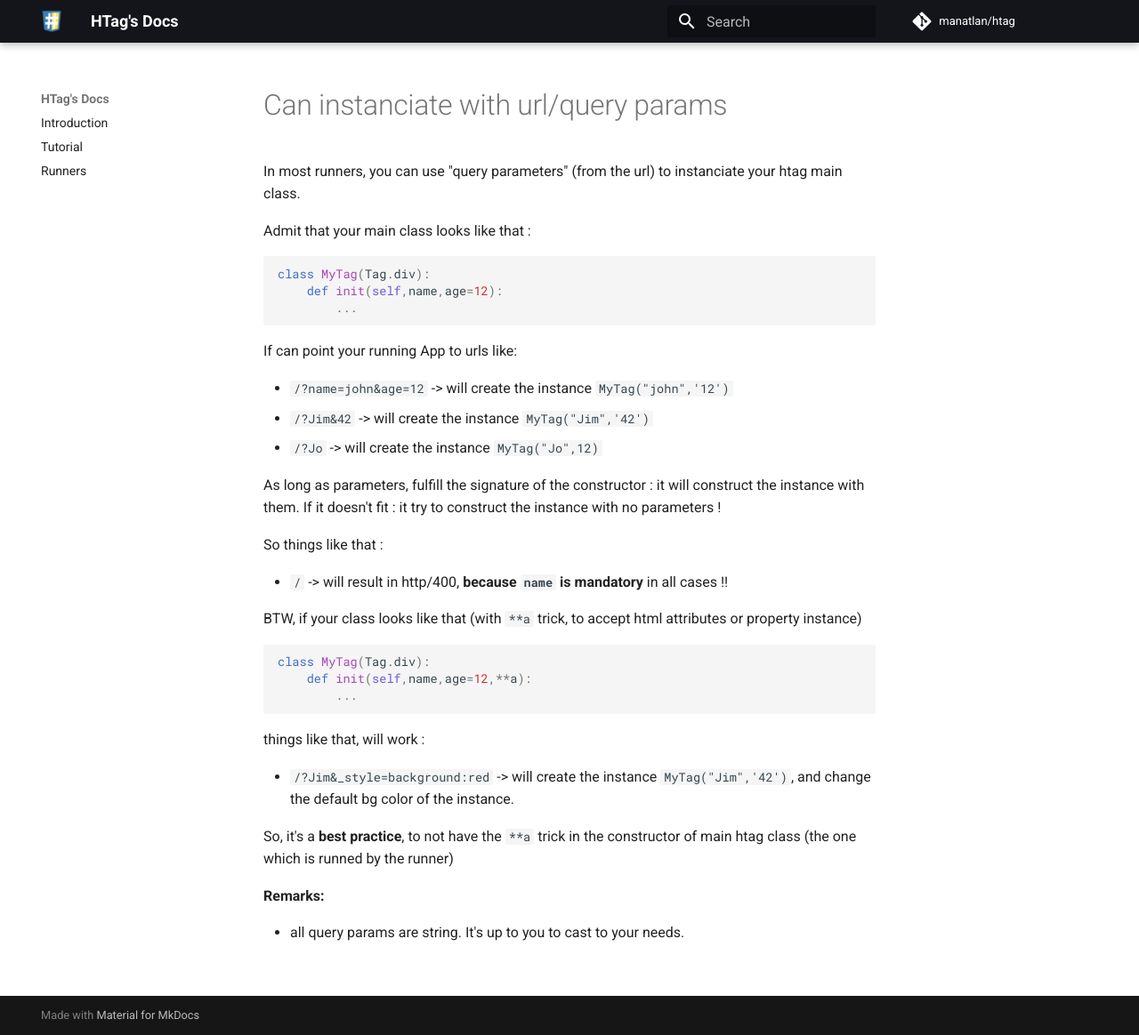
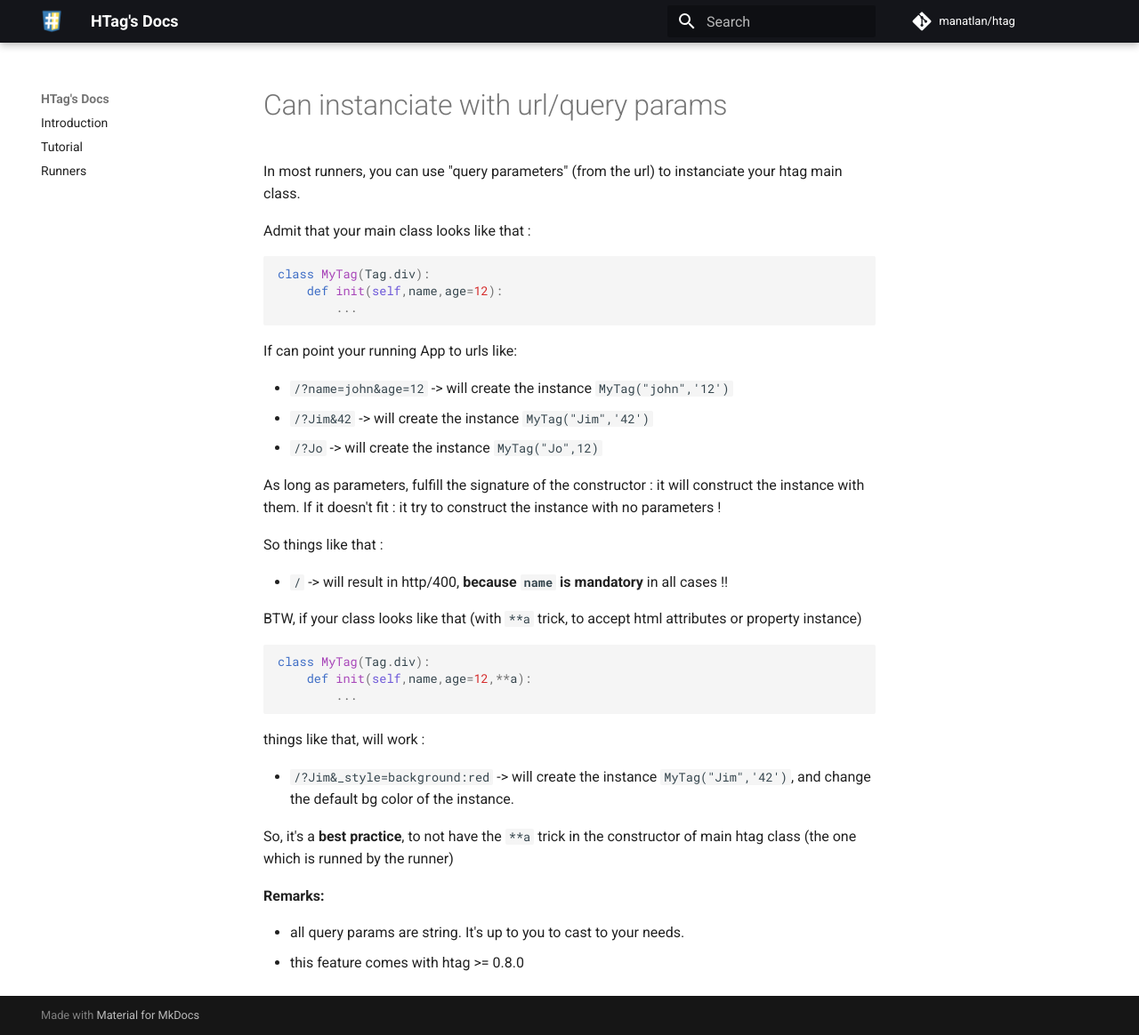
Before and after one commit to manatlan/htag, an MkDocs documentation site: the page built from docs/query_params.md, in a window 1280 px wide and 1164 px high. Shown: the whole window at 89% size. Built offline with MkDocs 1.6.1 and Material for MkDocs 9.7.7, drawn with Linux system fonts in a browser that asks for light colours; comment, search, counter and statistics services are not loaded.

Commit message:
Update query_params.md

```diff
--- a/docs/query_params.md
+++ b/docs/query_params.md
@@ -41,3 +41,4 @@ So, it's a **best practice**, to not have the `**a` trick in the constructor of
 **Remarks:**
 
  * all query params are string. It's up to you to cast to your needs.
+ * this feature comes with htag >= 0.8.0
```
